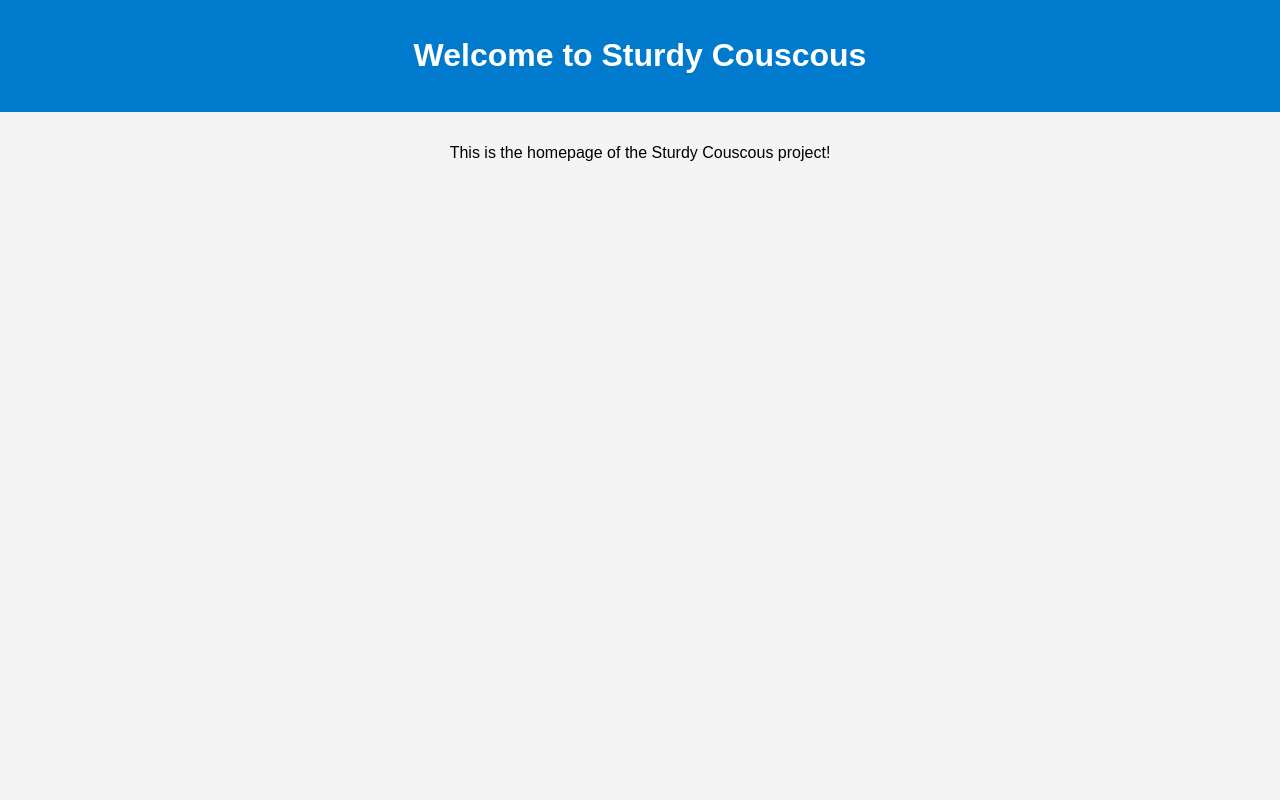
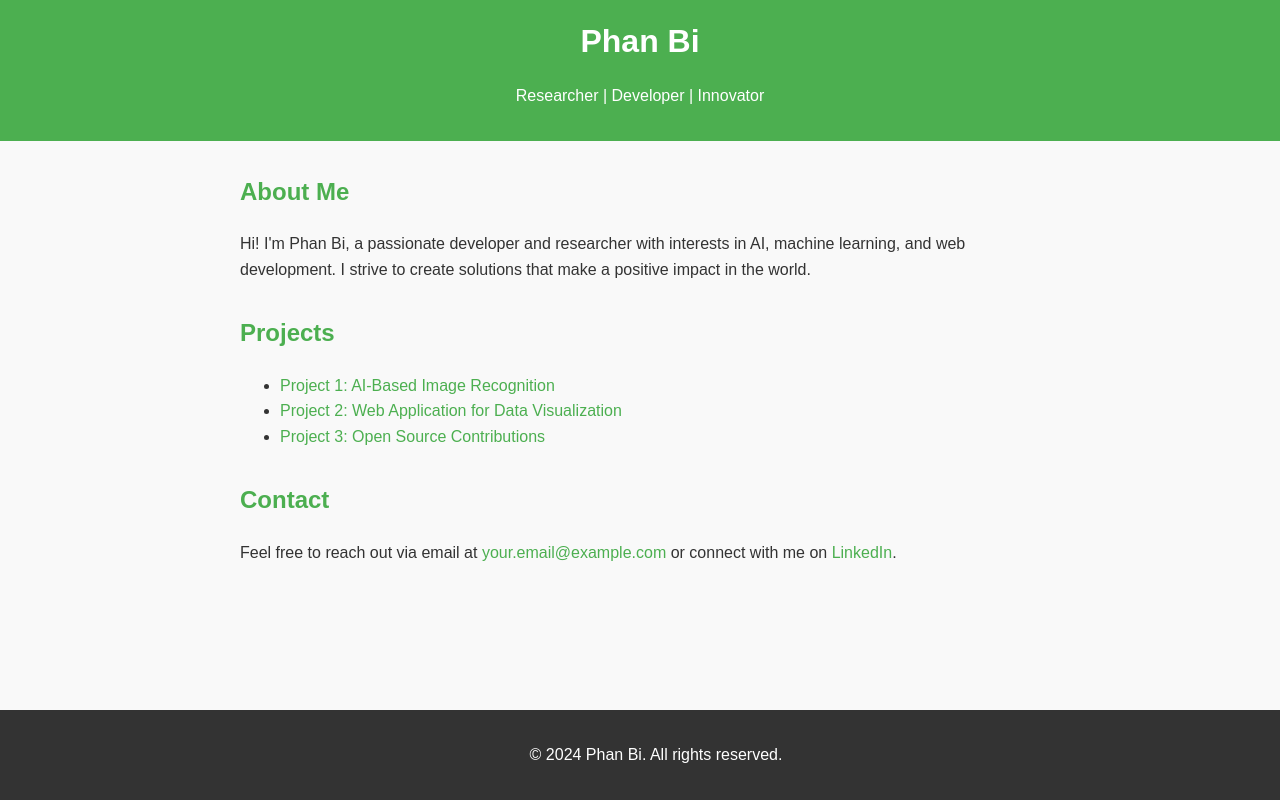
Before and after one commit to Phanbidev/PhanTienDat, a plain HTML site: page index.html in a window 1280 px wide. Drawn offline with Linux system fonts and the light colour scheme.

Commit message:
Update index.html

```diff
--- a/index.html
+++ b/index.html
@@ -3,31 +3,87 @@
 <head>
     <meta charset="UTF-8">
     <meta name="viewport" content="width=device-width, initial-scale=1.0">
-    <title>Welcome to Sturdy Couscous</title>
+    <title>Phan Bi - Personal Website</title>
     <style>
         body {
             font-family: Arial, sans-serif;
-            text-align: center;
-            background-color: #f4f4f4;
+            line-height: 1.6;
             margin: 0;
             padding: 0;
+            color: #333;
+            background: #f9f9f9;
         }
         header {
-            background-color: #007acc;
-            color: white;
-            padding: 1rem;
+            background: #4CAF50;
+            color: #fff;
+            padding: 1rem 0;
+            text-align: center;
+        }
+        header h1 {
+            margin: 0;
         }
         main {
-            margin: 2rem;
+            max-width: 800px;
+            margin: 2rem auto;
+            padding: 0 1rem;
+        }
+        section {
+            margin-bottom: 2rem;
+        }
+        h2 {
+            color: #4CAF50;
+        }
+        a {
+            color: #4CAF50;
+            text-decoration: none;
+        }
+        a:hover {
+            text-decoration: underline;
+        }
+        footer {
+            text-align: center;
+            padding: 1rem;
+            background: #333;
+            color: #fff;
+            position: fixed;
+            width: 100%;
+            bottom: 0;
         }
     </style>
 </head>
 <body>
     <header>
-        <h1>Welcome to Sturdy Couscous</h1>
+        <h1>Phan Bi</h1>
+        <p>Researcher | Developer | Innovator</p>
     </header>
     <main>
-        <p>This is the homepage of the Sturdy Couscous project!</p>
+        <section>
+            <h2>About Me</h2>
+            <p>
+                Hi! I'm Phan Bi, a passionate developer and researcher with interests in
+                AI, machine learning, and web development. I strive to create solutions
+                that make a positive impact in the world.
+            </p>
+        </section>
+        <section>
+            <h2>Projects</h2>
+            <ul>
+                <li><a href="#">Project 1: AI-Based Image Recognition</a></li>
+                <li><a href="#">Project 2: Web Application for Data Visualization</a></li>
+                <li><a href="#">Project 3: Open Source Contributions</a></li>
+            </ul>
+        </section>
+        <section>
+            <h2>Contact</h2>
+            <p>
+                Feel free to reach out via email at
+                <a href="mailto:your.email@example.com">your.email@example.com</a> or
+                connect with me on <a href="#">LinkedIn</a>.
+            </p>
+        </section>
     </main>
+    <footer>
+        <p>&copy; 2024 Phan Bi. All rights reserved.</p>
+    </footer>
 </body>
 </html>
```
